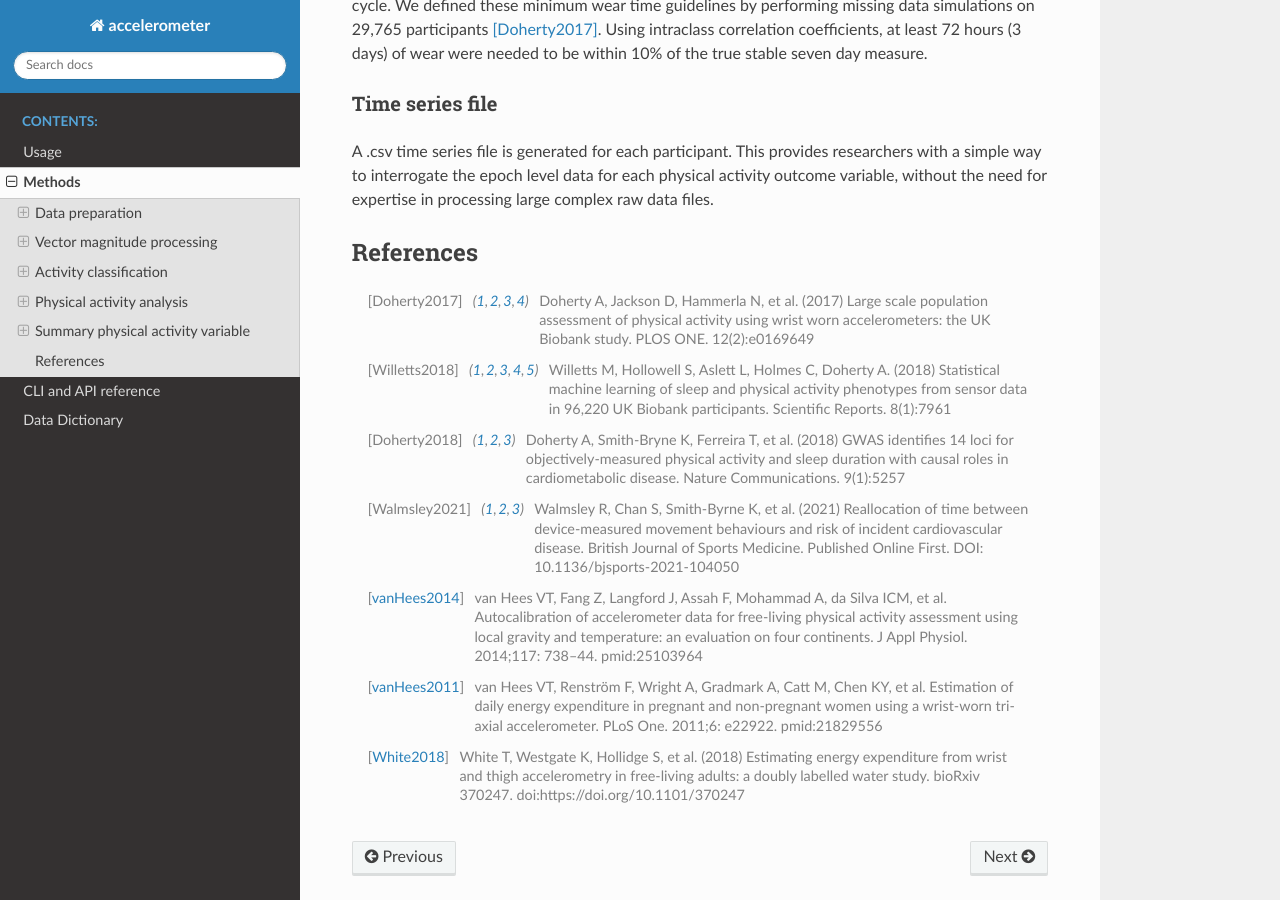
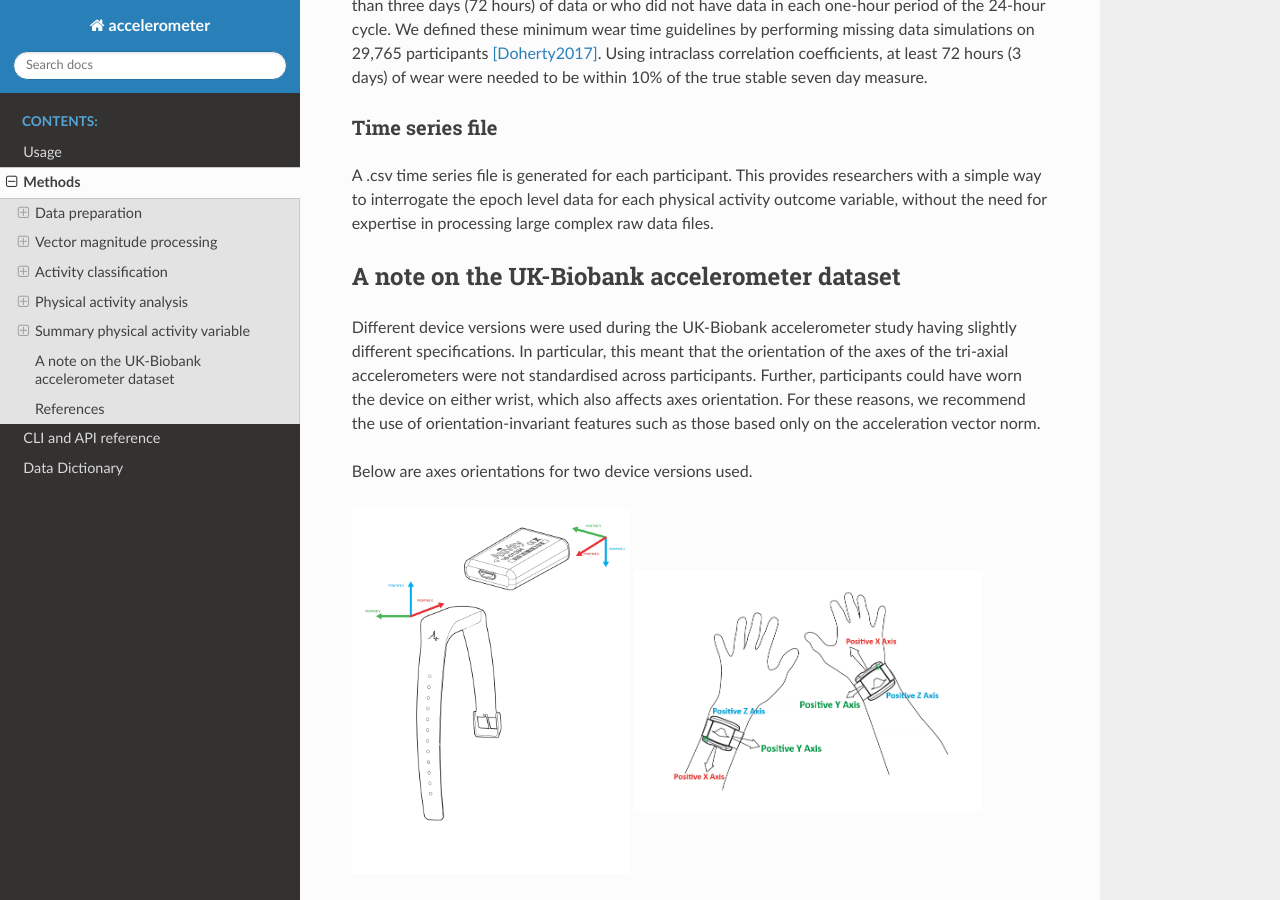
Before and after one commit to OxWearables/biobankAccelerometerAnalysis, a Sphinx documentation site: the page built from docs/source/methods.rst, in a window 1280 px wide and 900 px high, scrolled down 4447 px. Built offline with Sphinx 7.4.7 and the Read the Docs theme 2.0.0, drawn with Linux system fonts in a browser that asks for light colours; some of the changed text lies outside the part shown.

Commit message:
add note on axes orientations in UKB

```diff
--- a/docs/source/methods.rst
+++ b/docs/source/methods.rst
@@ -44,7 +44,8 @@ Vector magnitude processing
 
 Combine x/y/z axes
 ==================
-We compute the sample level Euclidean norm of the acceleration in x/y/z axes.
+We compute the Euclidean norm (magnitude) of the acceleration from the x/y/z
+values to obtain the magnitude stream, from which we extract signal features. See `note on the UK-Biobank dataset`_.
 
 
 Gravity and noise removal
@@ -124,6 +125,26 @@ Time series file
 ================
 A .csv time series file is generated for each participant. This provides researchers with a simple way to interrogate the epoch level data for each physical activity outcome variable, without the need for expertise in processing large complex raw data files.
 
+.. _note on the UK-Biobank dataset:
+
+**********************************************
+A note on the UK-Biobank accelerometer dataset
+**********************************************
+
+Different device versions were used during the UK-Biobank accelerometer study
+having slightly different specifications.
+In particular, this meant that the orientation of the axes of the tri-axial
+accelerometers were not standardised across participants.
+Further, participants could have worn the device on either wrist, which also affects axes orientation.
+For these reasons, we recommend the use of orientation-invariant features such
+as those based only on the acceleration vector norm.
+
+Below are axes orientations for two device versions used.
+
+.. image:: ax3-later-orientation.png
+    :width: 40%
+.. image:: ax3-original-orientation.png
+    :width: 50%
 
 **********
 References
```
Also changed, not shown: docs/source/ax3-later-orientation.png (added), docs/source/ax3-original-orientation.png (added).
